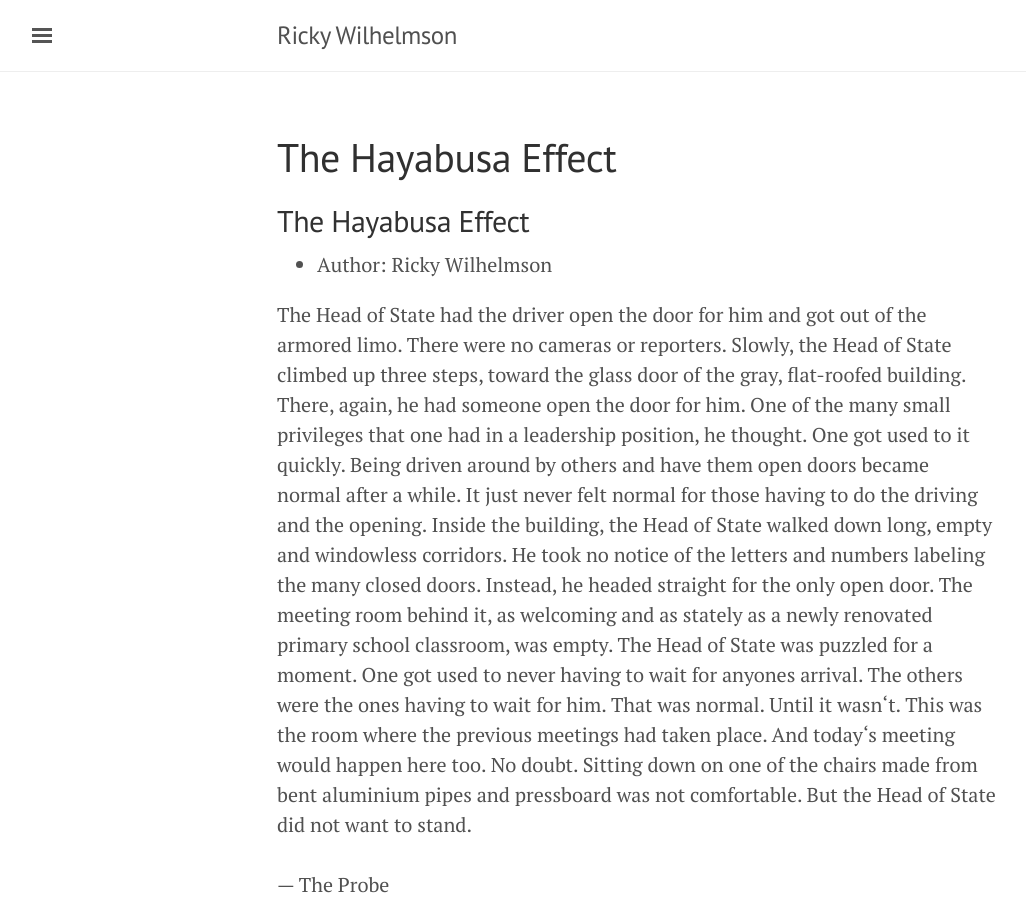
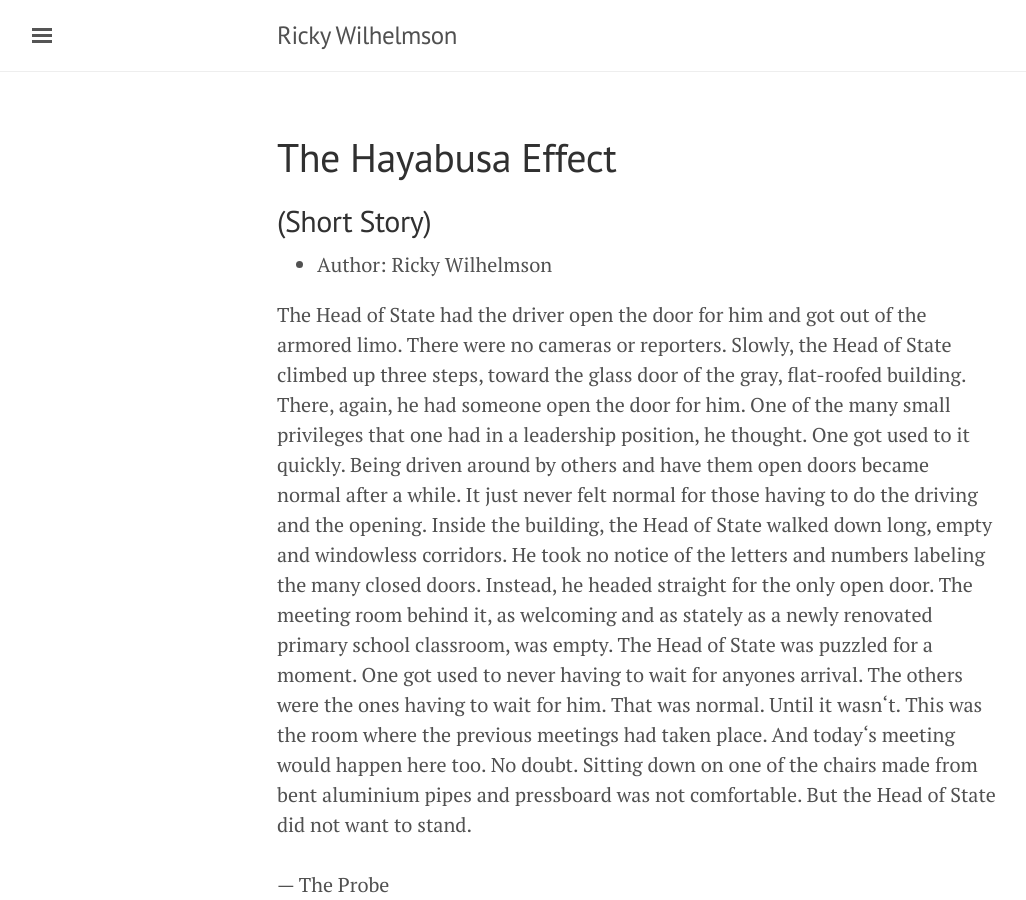
Before and after one commit to SOSTaler/sostaler.github.io, a Jekyll site: the page built from TheHayabusaEffect.md, in a window 1280 px wide and 900 px high. Shown: the whole window, without its empty margins (3-1029 px from the left). Built offline with Jekyll 4.4.1, drawn with Linux system fonts in a browser that asks for light colours; comment, search, counter and statistics services are not loaded.

Commit message:
Update TheHayabusaEffect.md

```diff
--- a/TheHayabusaEffect.md
+++ b/TheHayabusaEffect.md
@@ -5,7 +5,7 @@ date: 2020-11-18 00:10:00
 ---
 
 
-## The Hayabusa Effect
+## (Short Story)
 
 * Author: Ricky Wilhelmson
 
```
